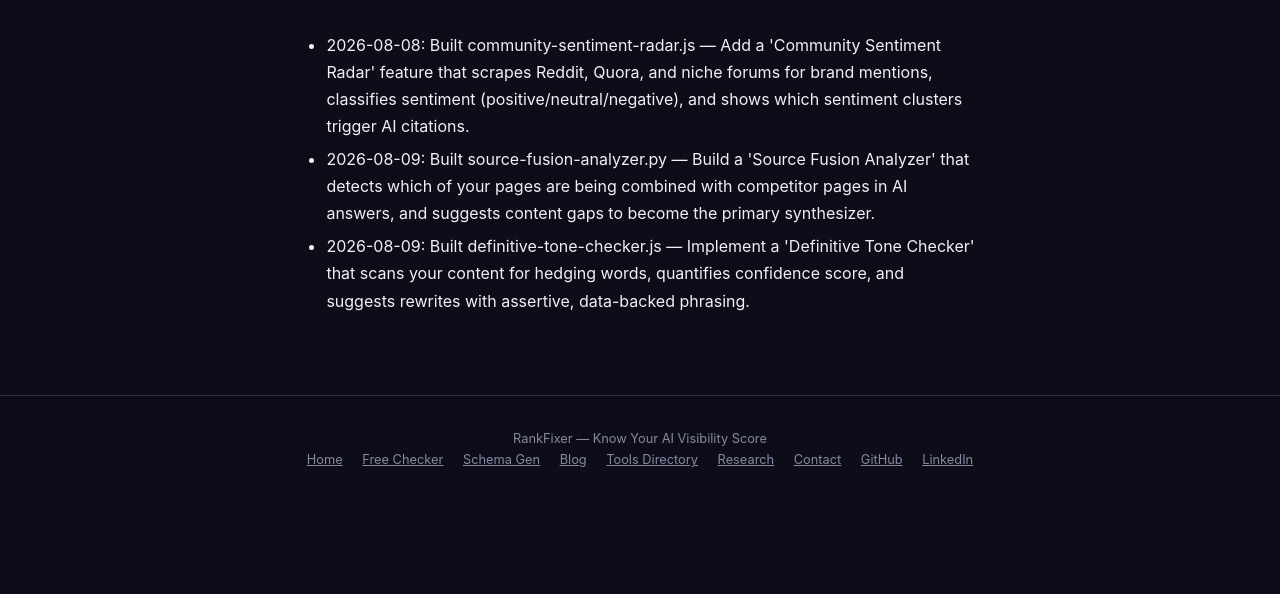
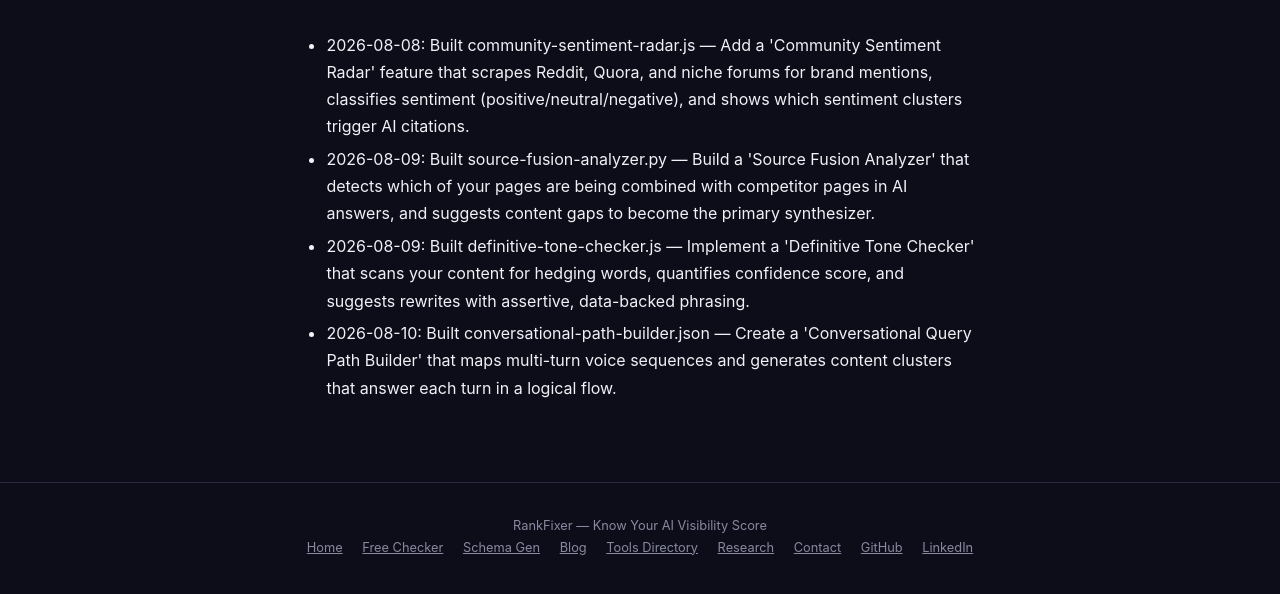
Before and after one commit to rankfixer-ai/rankfixer-core, a website: page site/blog/ANNOUNCEMENTS.html in a window 1280 px wide. Shown: the part 66-660 px from the top of the page. Drawn offline with Linux system fonts and the light colour scheme.

Commit message:
chore: publish autonomous content (2026-08-10 20:00:05)

```diff
--- a/site/blog/ANNOUNCEMENTS.html
+++ b/site/blog/ANNOUNCEMENTS.html
@@ -55,6 +55,7 @@
 <li>2026-08-08: Built community-sentiment-radar.js — Add a 'Community Sentiment Radar' feature that scrapes Reddit, Quora, and niche forums for brand mentions, classifies sentiment (positive/neutral/negative), and shows which sentiment clusters trigger AI citations.</li>
 <li>2026-08-09: Built source-fusion-analyzer.py — Build a 'Source Fusion Analyzer' that detects which of your pages are being combined with competitor pages in AI answers, and suggests content gaps to become the primary synthesizer.</li>
 <li>2026-08-09: Built definitive-tone-checker.js — Implement a 'Definitive Tone Checker' that scans your content for hedging words, quantifies confidence score, and suggests rewrites with assertive, data-backed phrasing.</li>
+<li>2026-08-10: Built conversational-path-builder.json — Create a 'Conversational Query Path Builder' that maps multi-turn voice sequences and generates content clusters that answer each turn in a logical flow.</li>
 </ul>
 </main>
 <footer>
```
